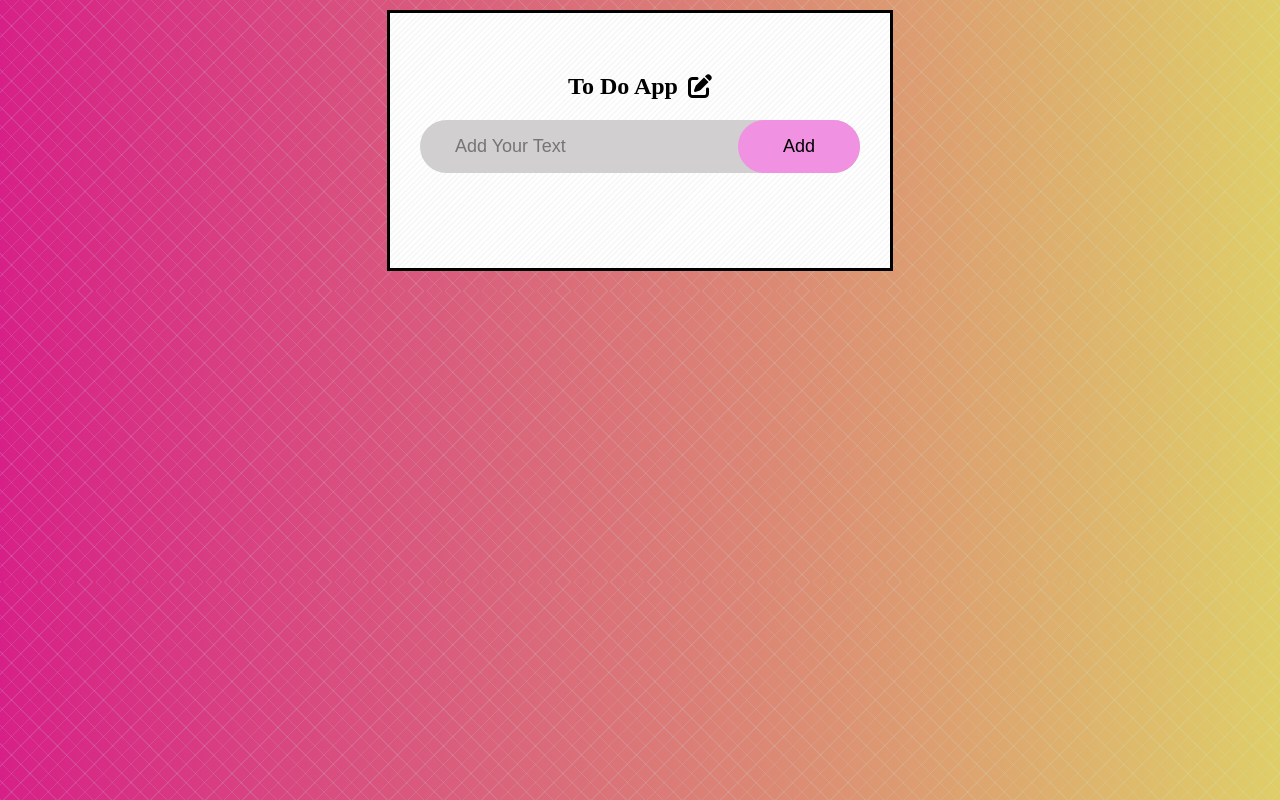
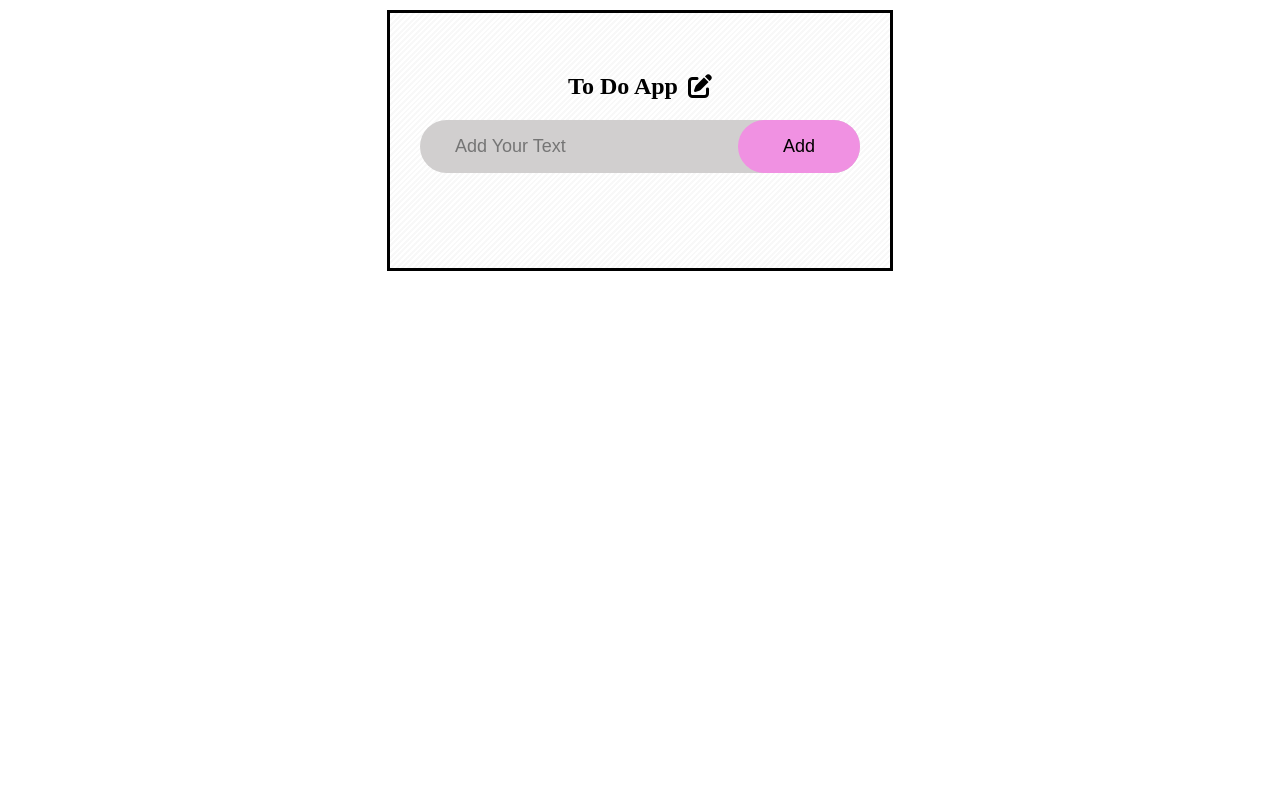
Before and after one commit to soundariyabala/project-4-To-Do-App, a plain HTML site: page index.html in a window 1280 px wide. Drawn offline with Linux system fonts and the light colour scheme.

Commit message:
background updated

```diff
--- a/style.css
+++ b/style.css
@@ -2,6 +2,7 @@
 
 
 body {
+
   background-image: repeating-linear-gradient(
       45deg,
       rgba(193, 249, 252, 0.12) 0px,
@@ -16,7 +17,8 @@ body {
       transparent 1px,
       transparent 13px
     ),
-    linear-gradient(90deg, rgb(215, 32, 135), rgb(223, 206, 104));
+    linear-gradient(90deg, rgb(215, 32, 135), rgb(223, 206, 104)) no-repeat;
+    background-size:cover ;
 }
 }
 .todo {
```
